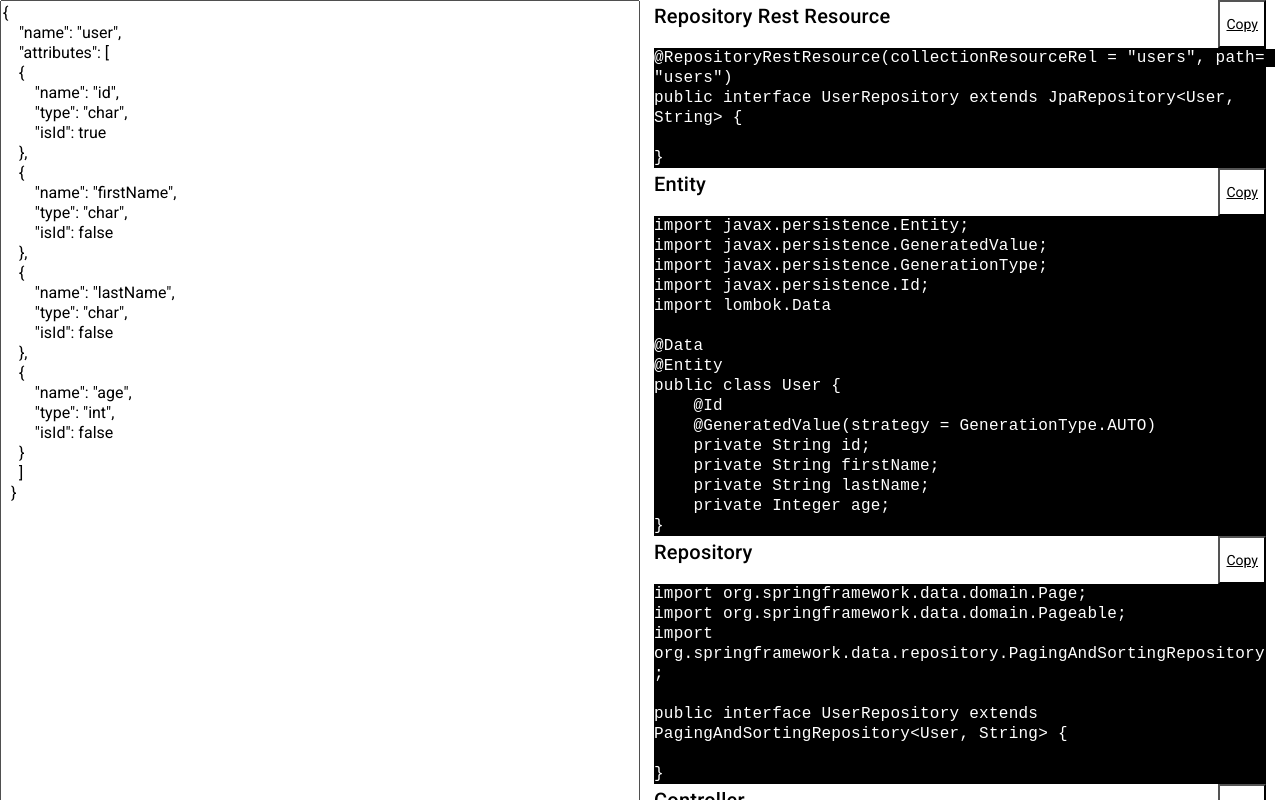
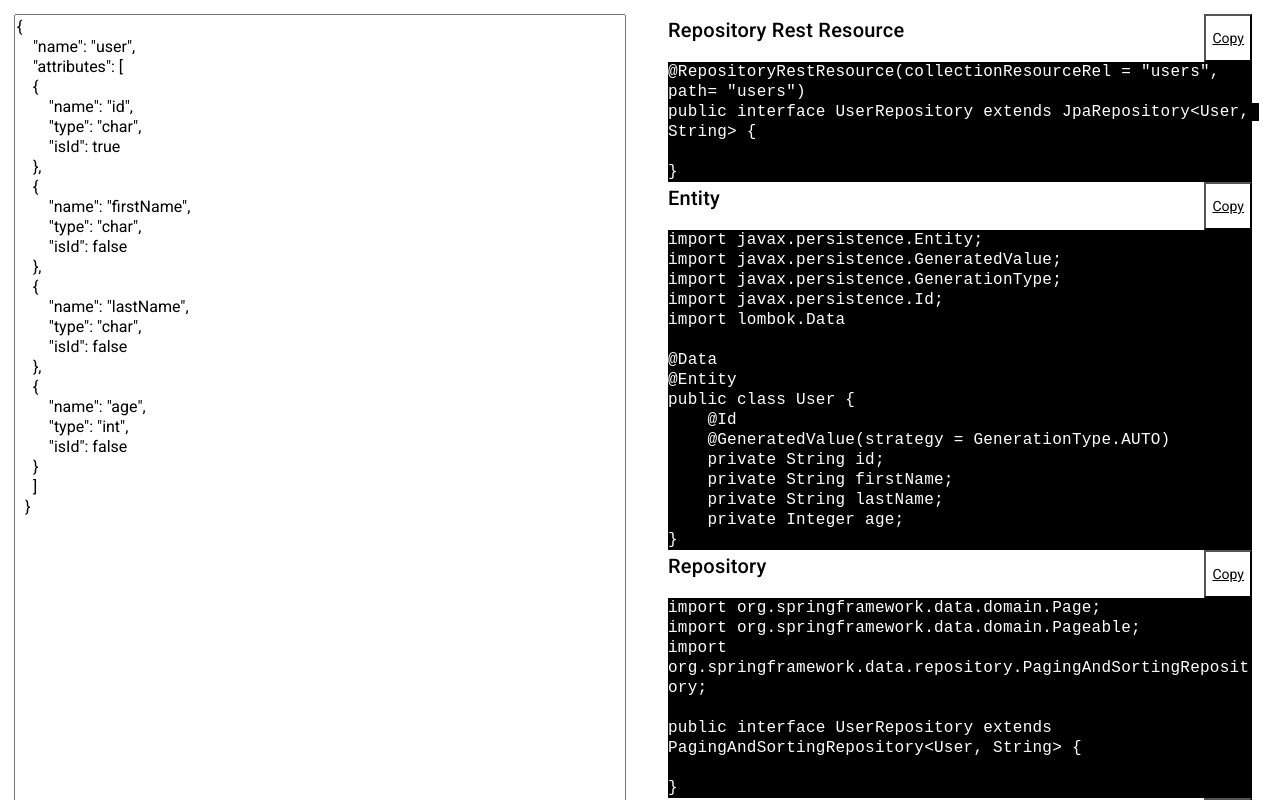
Before and after one commit to emilkloeden/code-gen, an Angular app: page / in a window 1280 px wide. Shown: the top 800 px of the page. Built offline with nearby package versions, Linux system fonts and the light colour scheme.

Commit message:
Made it look better on smaller screens. Set layout toggle to 50ch width.

```diff
--- a/src/app/app.component.css
+++ b/src/app/app.component.css
@@ -8,9 +8,10 @@ main {
 }
 
 .column {
+  padding: 1em;
   flex: 1;
   min-width: 50ch;
-  min-height: 100%;
+  min-height: 90%;
 }
 code-input {
   font-size: 16px;
```
